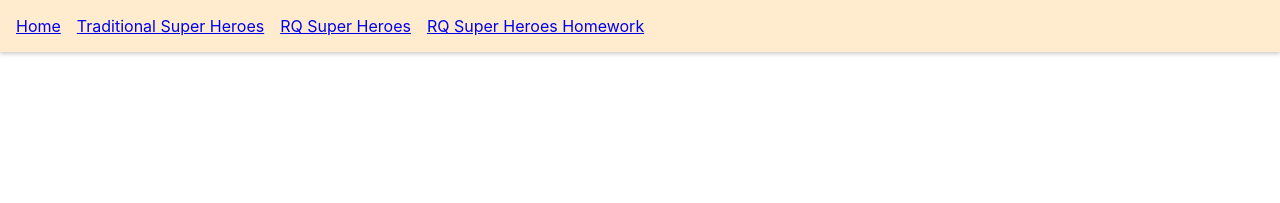
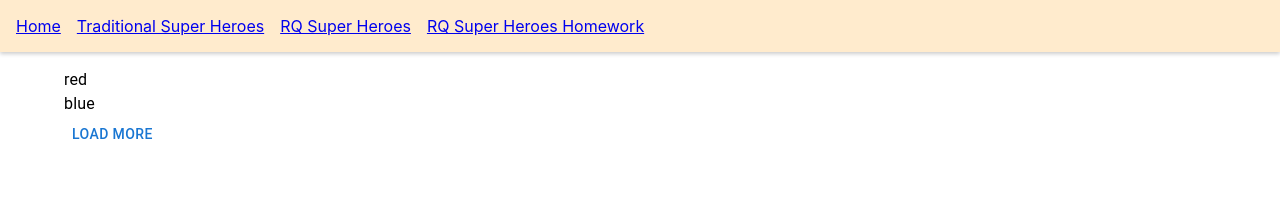
Before and after one commit to luisgcosta-runtimerev/React-Query-Tutorial, a React (Create React App) app: page /rq-infinite in a window 1280 px wide. Shown: the top 203 px of the page. Built offline with nearby package versions, Linux system fonts and the light colour scheme; data requests are answered from the project's data file.

Commit message:
Infinite Queries

```diff
--- a/src/App.js
+++ b/src/App.js
@@ -11,6 +11,7 @@ import ParallelQueries from './components/ParallelQueries';
 import DynamicParallelQueries from './components/DynamicParallelQueries';
 import DependentQueries from './components/DependentQueries';
 import PaginatedQueries from './components/PaginatedQueries';
+import InfiniteQueries from './components/InfiniteQueries';
 
 const queryClient = new QueryClient();
 
@@ -51,6 +52,7 @@ function App() {
               element={<DependentQueries email="vishwas@example.com" />}
             />
             <Route path="/rq-pagineted" element={<PaginatedQueries />} />
+            <Route path="/rq-infinite" element={<InfiniteQueries />} />
           </Routes>
         </div>
       </Router>
--- /dev/null
+++ b/src/components/InfiniteQueries.js
@@ -0,0 +1,57 @@
+import React, { Fragment } from 'react';
+import axios from 'axios';
+import { useInfiniteQuery } from 'react-query';
+import { Container, Typography, Button } from '@mui/material';
+
+const fetchColors = (pageParam) =>
+  axios.get(`http://localhost:8000/colors?_limit=2&_page=${pageParam}`);
+
+export default function InfiniteQueries() {
+  const {
+    isLoading,
+    isError,
+    error,
+    data,
+    hasNextPage,
+    fetchNextPage,
+    isFetching,
+    isFetchingNextPage
+  } = useInfiniteQuery(
+    'colors',
+    ({ pageParam = 1 }) => fetchColors(pageParam),
+    {
+      getNextPageParam: (_lastPage, pages) => {
+        if (pages.length < 4) {
+          return pages.length + 1;
+        }
+        return undefined;
+      }
+    }
+  );
+
+  if (isLoading) {
+    <Typography>Loading your data...</Typography>;
+  }
+
+  if (isError) {
+    <Typography>Error: {error.message}</Typography>;
+  }
+  return (
+    <Container>
+      {data?.pages.map((colors, i) => (
+        // eslint-disable-next-line react/no-array-index-key
+        <Fragment key={i}>
+          {colors.data.map((color) => (
+            <Typography key={color.id}>{color.label}</Typography>
+          ))}
+        </Fragment>
+      ))}
+      <Button onClick={fetchNextPage} disabled={!hasNextPage}>
+        Load More
+      </Button>
+      <Typography>
+        {isFetching || isFetchingNextPage ? 'Loading...' : null}
+      </Typography>
+    </Container>
+  );
+}
```
